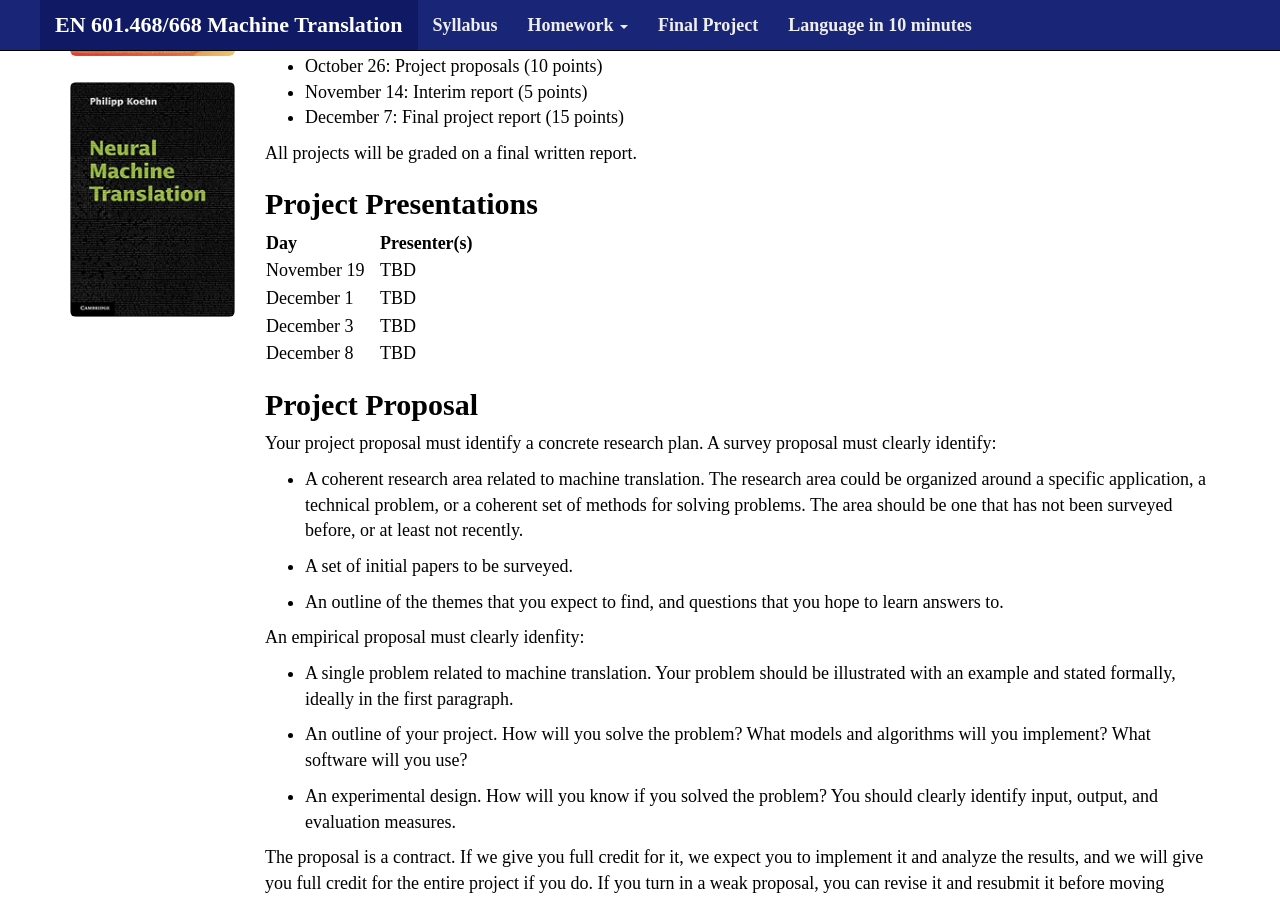
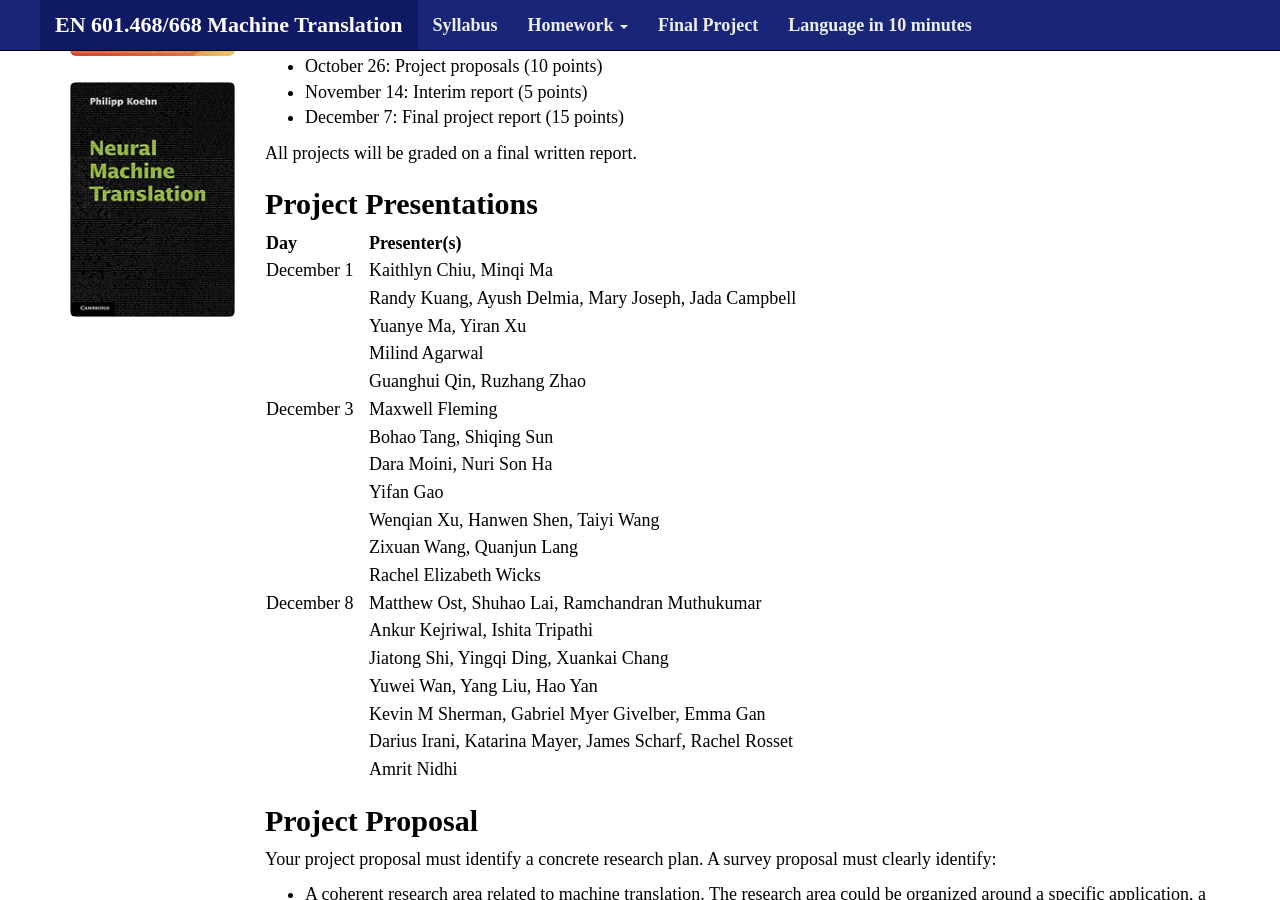
Before and after one commit to mt-class/jhu, a Jekyll site: the page built from project.md, in a window 1280 px wide and 900 px high, scrolled down 250 px. Built offline with Jekyll 4.4.1, drawn with Linux system fonts in a browser that asks for light colours; nearby versions of some CDN libraries; some web fonts are replaced.

Commit message:
Update project.md

```diff
--- a/project.md
+++ b/project.md
@@ -31,10 +31,26 @@ Project Presentations
 ---------------------
 
 | **Day**      | **Presenter(s)** |
-| November 19&nbsp;&nbsp;&nbsp; | TBD  |
-| December 1 | TBD  |
-| December 3 | TBD  |
-| December 8 | TBD  |
+| December 1&nbsp;&nbsp;&nbsp; | Kaithlyn Chiu, Minqi Ma |
+| | Randy Kuang, Ayush Delmia, Mary Joseph, Jada Campbell |
+| | Yuanye Ma, Yiran Xu |
+| | Milind Agarwal |
+| | Guanghui Qin, Ruzhang Zhao |
+| December 3 | Maxwell Fleming  |
+| | Bohao Tang, Shiqing Sun |
+| | Dara Moini, Nuri Son Ha |
+| | Yifan Gao |
+| | Wenqian Xu, Hanwen Shen, Taiyi Wang |
+| | Zixuan Wang, Quanjun Lang |
+| | Rachel Elizabeth Wicks |
+| December 8 | Matthew Ost, Shuhao Lai, Ramchandran Muthukumar  |
+| | Ankur Kejriwal, Ishita Tripathi |
+| | Jiatong Shi, Yingqi Ding, Xuankai Chang |
+| | Yuwei Wan, Yang Liu, Hao Yan |
+| | Kevin M Sherman, Gabriel Myer Givelber, Emma Gan |
+| | Darius Irani, Katarina Mayer, James Scharf, Rachel Rosset |
+| | Amrit Nidhi |
+
 
 Project Proposal
 ----------------
```
